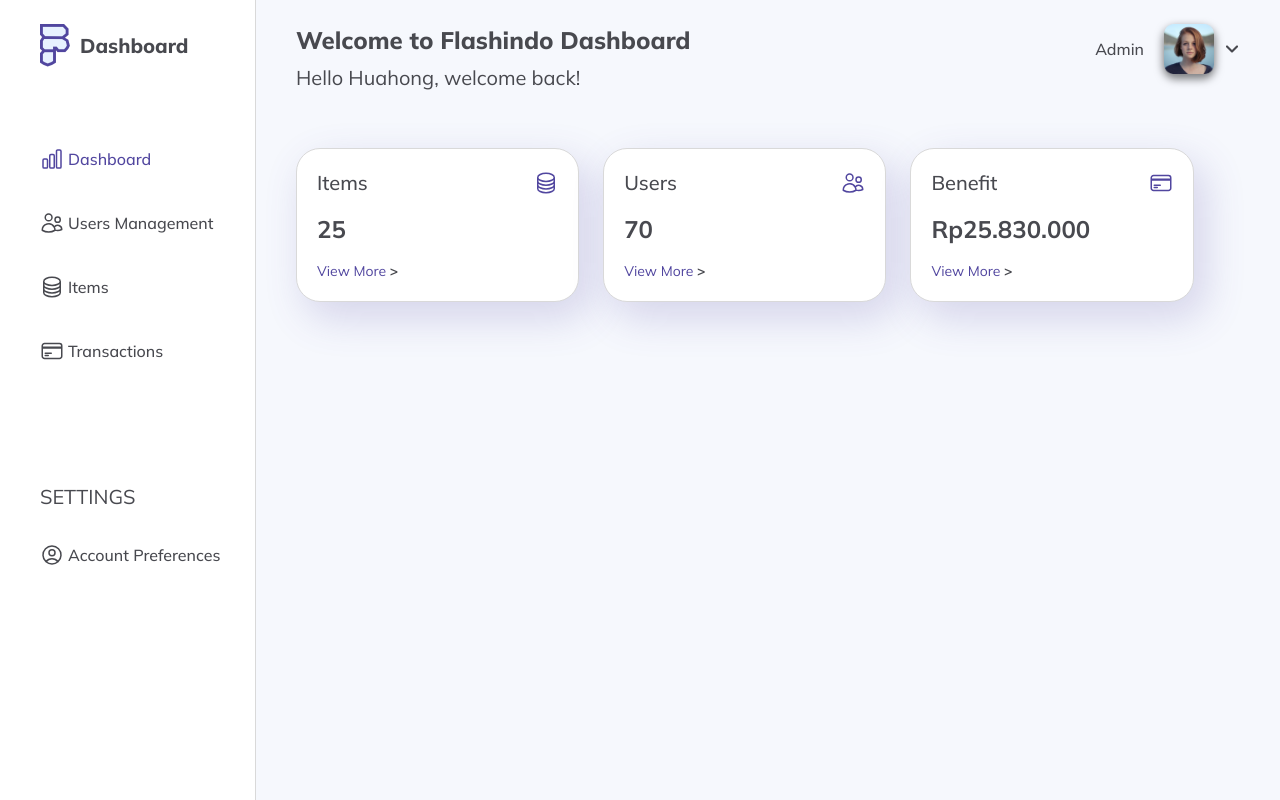
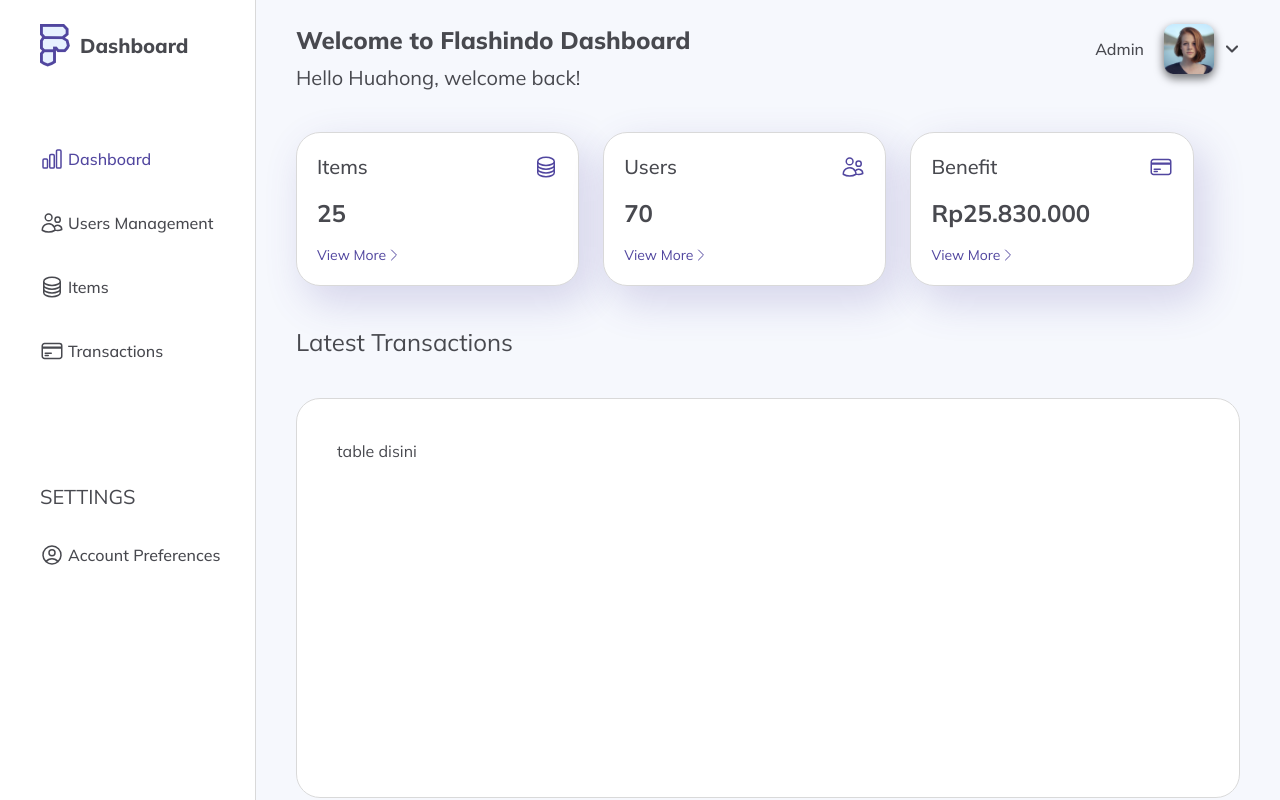
Before and after one commit to oriastanjung/flashindo-fe-admin, a React (Vite) app: page / in a window 1280 px wide. Built offline with nearby package versions, Linux system fonts and the light colour scheme.

Commit message:
add card

```diff
--- /dev/null
+++ b/src/assets/icons/ChevronRightSVG/index.jsx
@@ -0,0 +1,20 @@
+function ChevronRightSVG(props) {
+  return (
+    <svg
+      xmlns="http://www.w3.org/2000/svg"
+      fill="none"
+      viewBox="0 0 24 24"
+      strokeWidth={1.5}
+      stroke={props.isActive ? "#51469F" : "currentColor"}
+      className="w-4 h-4"
+    >
+      <path
+        strokeLinecap="round"
+        strokeLinejoin="round"
+        d="M8.25 4.5l7.5 7.5-7.5 7.5"
+      />
+    </svg>
+  );
+}
+
+export default ChevronRightSVG;
--- a/src/components/Card/index.jsx
+++ b/src/components/Card/index.jsx
@@ -1,5 +1,7 @@
 /* eslint-disable react/prop-types */
 
+import { Link } from "react-router-dom"
+import ChevronRightSVG from "../../assets/icons/ChevronRightSVG"
 
 function Card(props) {
   return (
@@ -12,7 +14,8 @@
         </div>
         <div>
             <p className="font-bold text-2xl mt-4">{props.value}</p>
-            <p className="font-normal text-sm mt-4 text-bluePrimary">View More <span className="font-bold"> {">"} </span></p>
+            {/* <p className="font-normal text-sm mt-4 text-bluePrimary">View More <span className="font-bold"> {">"} </span></p> */}
+            <Link className="font-normal text-sm mt-4 text-bluePrimary flex items-center hover:underline" to={props.href}>View More <ChevronRightSVG isActive/></Link>
         </div>
     </div>
   )
--- /dev/null
+++ b/src/components/CardTable/index.jsx
@@ -0,0 +1,14 @@
+function CardTable(props) {
+  return (
+    <div
+      className="bg-white h-[50vh] px-10 py-10 rounded-3xl"
+      style={{
+        border: "1px solid #D9D9D9",
+      }}
+    >
+      {props.children}
+    </div>
+  );
+}
+
+export default CardTable;
--- a/src/pages/Homepage.jsx
+++ b/src/pages/Homepage.jsx
@@ -4,17 +4,28 @@
 import ItemsSVG from "../assets/icons/ItemsSVG";
 import UsersSVG from "../assets/icons/UsersSVG";
 import TransactionsSVG from "../assets/icons/TransactionsSVG";
+import CardTable from "../components/CardTable";
 
 function Homepage() {
   return (
     <section className="flex container mx-auto">
       <Sidebar />
-      <main className="xl:w-[80%] w-[100%]  pt-6 px-10">
+      <main className="xl:w-[80%] w-[100%] h-[100vh] overflow-y-scroll   pt-6 px-10">
         <HeaderDashboard />
-        <div className="mt-14 flex gap-6">
-          <Card title={"Items"} value={25} icon={<ItemsSVG isActive />}/>
-          <Card title={"Users"} value={70} icon={<UsersSVG isActive />}/>
-          <Card title={"Benefit"} value={"Rp25.830.000"} icon={<TransactionsSVG isActive />}/>
+        <div className="mt-10 flex gap-6">
+          <Card title={"Items"} value={25} icon={<ItemsSVG isActive />} />
+          <Card title={"Users"} value={70} icon={<UsersSVG isActive />} />
+          <Card
+            title={"Benefit"}
+            value={"Rp25.830.000"}
+            icon={<TransactionsSVG isActive />}
+          />
+        </div>
+        <div className="flex mt-10 flex-col gap-10 mb-10">
+          <h2 className="text-2xl ">Latest Transactions</h2>
+          <CardTable>
+            table disini
+          </CardTable>
         </div>
       </main>
     </section>
```
